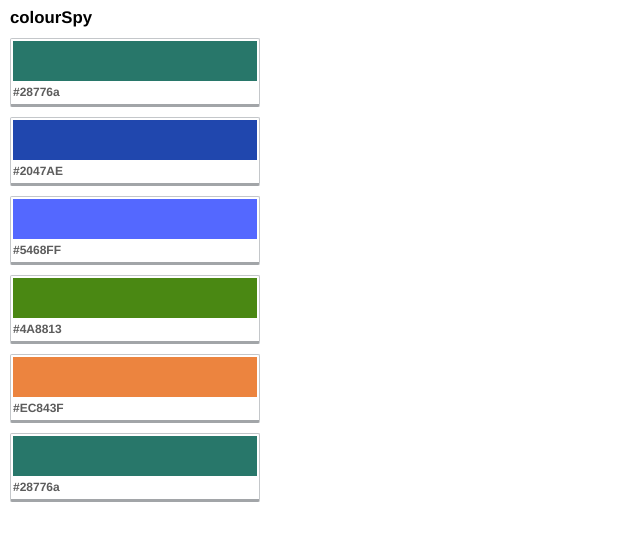
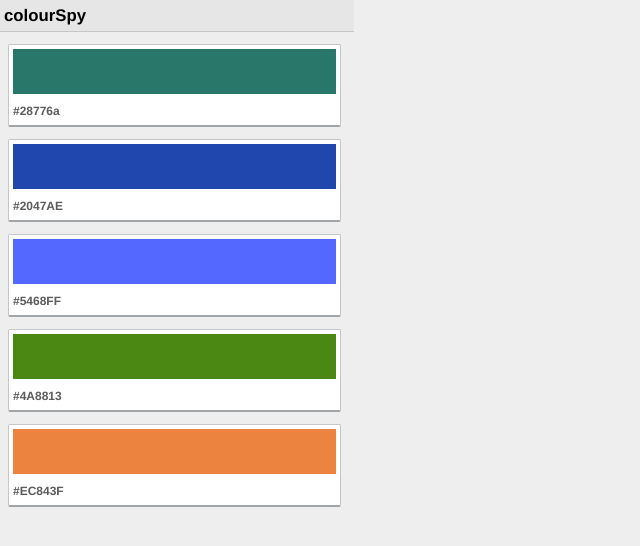
Before and after one commit to brandon-barker/colourSpy, a browser extension: page src/browser_action/browser_action.html in a window 1280 px wide. Shown: the whole page, without its empty margins (0-640 px from the left). Drawn offline with Linux system fonts and the light colour scheme.

Commit message:
Layout changes

```diff
--- a/src/browser_action/browser_action.html
+++ b/src/browser_action/browser_action.html
@@ -1,13 +1,19 @@
 <!doctype html>
 <style type="text/css">
-	#main {
-		padding: 0px 8px 0px 2px;
+  body {
     height: auto;
-    max-height: 500px;
-		width: 250px;
+    max-height: 600px;
+    width: 350px;
     font-family: Helvetica, Ubuntu, Arial, sans-serif;
     overflow-x: hidden;
     overflow-y: auto;
+    margin: 0px 0px 12px 0px;
+    padding: 0;
+    background-color: #eeeeee;
+  }
+
+  #main {
+    padding: 0px 8px;
   }
 
   h1 {
@@ -17,27 +23,27 @@
   .brand {
     font-size: 1.05em;
     font-weight: bold;
-    margin: 0;
+    margin: 2px 0px;
   }
 
   .card {
     border: 1px solid #c4c7ca;
-    border-bottom: 3px solid #a2a5a8;
+    border-bottom: 2px solid #a2a5a8;
     border-radius: 2px;
     background-color: #fff;
     width: 99%;
-    height: 65px;
+    height: 80px;
     display: inline-block;
-    margin-top: 10px;
+    margin-top: 12px;
   }
 
   .card-content {
-    padding: 2px;
+    padding: 4px;
   }
 
   .card-content > .swatch {
     min-width: inherit;
-    min-height: 40px;
+    min-height: 45px;
     display: inline-block;
   }
 
@@ -48,16 +54,28 @@
   }
 
   .card-footer {
-    padding: 2px;
+    padding: 6px 4px;
     font-size: 0.75em;
     color: #5c5c5c;
     font-weight: bold;
   }
+
+  .header {
+    height: 25px;
+    width: 100%;
+    min-width: 100%;
+    border-bottom: 1px solid #c4c7ca;
+    padding: 4px 0px 2px 4px;
+    background-color: #e6e6e6;
+  }
 </style>
 
+<body>
+  <div class="header">
+    <p class="brand">colourSpy</p>
+  </div>
+
 <div id="main">
-  <p class="brand">colourSpy</p>
-
   <div class="card">
     <div class="card-content">
       <span class="swatch" style="background-color: #28776a">&nbsp;</span>
@@ -102,13 +120,5 @@
       #EC843F
     </div>
   </div>
-
-  <div class="card">
-    <div class="card-content">
-      <span class="swatch" style="background-color: #28776a">&nbsp;</span>
 </div>
-    <div class="card-footer">
-      #28776a
-    </div>
-  </div>
-</div>
+</body>
```
Lines whose indentation alone changed are shown as unchanged.
